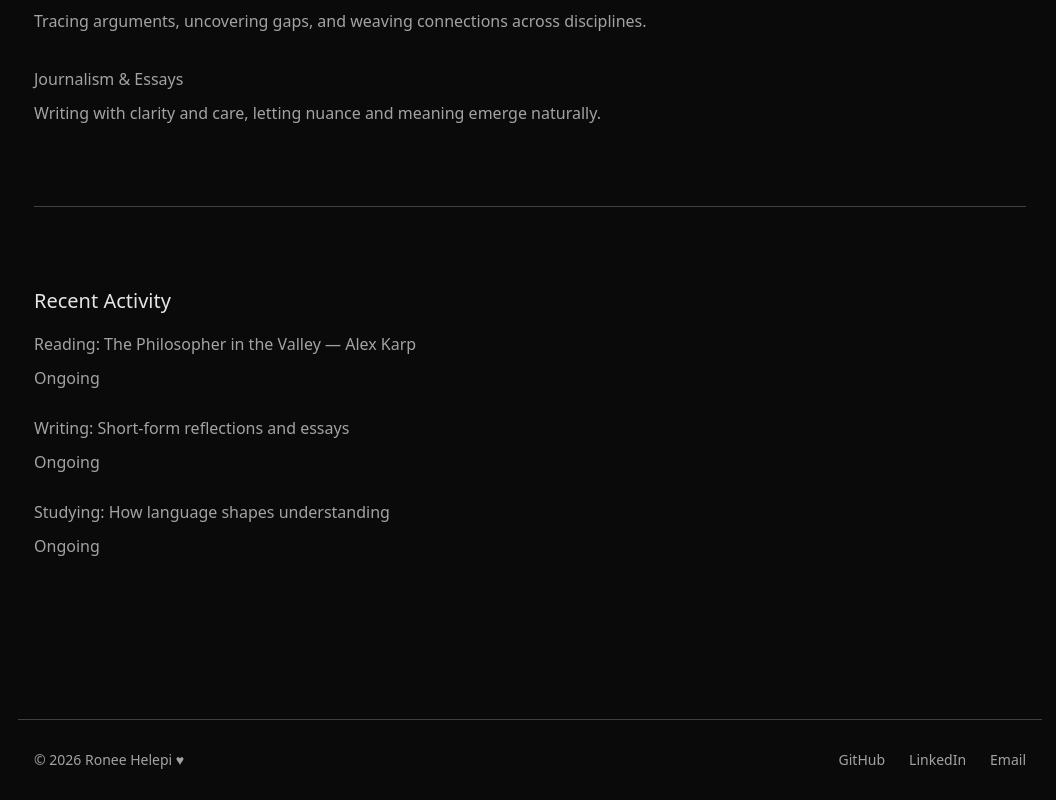
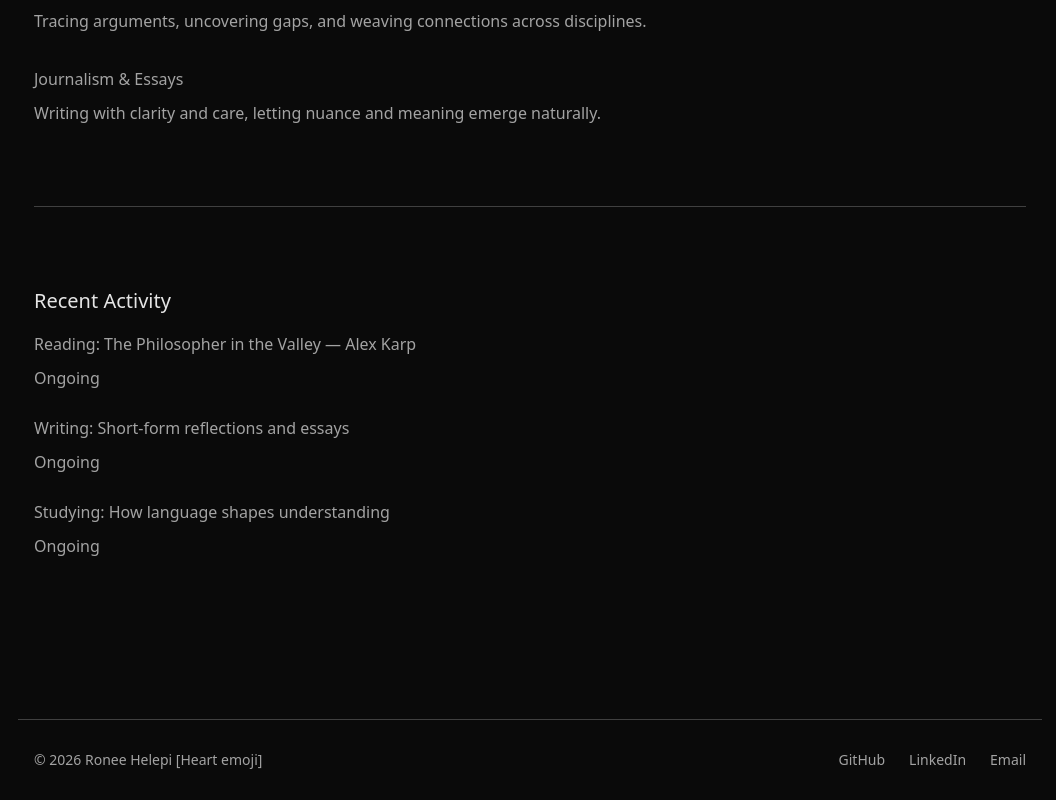
Before and after one commit to RONHEL235/minimal-academic-portfolio, a React (Vite) app: page / in a window 1280 px wide. Shown: the part 895-1695 px from the top of the page, without its empty margins (110-1166 px from the left). Built offline with nearby package versions, Linux system fonts and the light colour scheme.

Commit message:
Heart emoji

```diff
--- a/src/components/Footer.jsx
+++ b/src/components/Footer.jsx
@@ -19,7 +19,7 @@ export default function Footer() {
       <div className="max-w-5xl mx-auto px-4 border-t border-neutral-300 dark:border-neutral-700">
         <div className="flex flex-wrap items-center justify-between h-20 text-sm">
           <div className="text-neutral-700 dark:text-neutral-400">
-            © 2026 Ronee Helepi ♥
+            © 2026 Ronee Helepi [Heart emoji]
           </div>
 
           <div className="flex gap-6">
```
